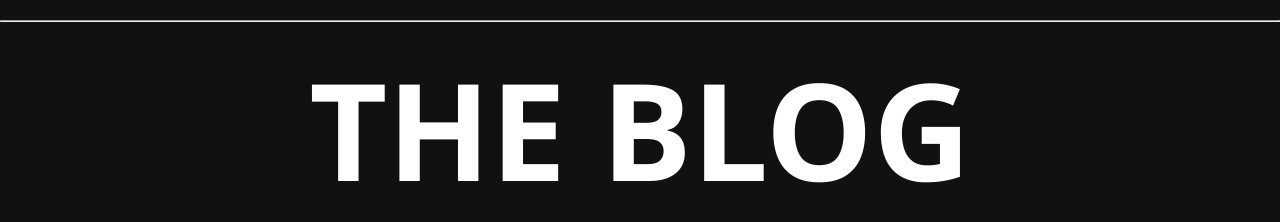
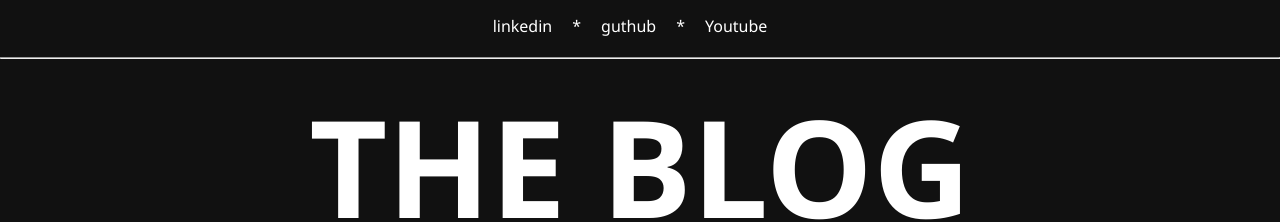
Before and after one commit to viniciuspadovam/angular-blog, an Angular app: page / in a window 1280 px wide. Shown: the top 222 px of the page. Built offline with nearby package versions, Linux system fonts and the light colour scheme.

Commit message:
estilizado menu-bar component

```diff
--- a/src/app/components/menu-bar/menu-bar.component.css
+++ b/src/app/components/menu-bar/menu-bar.component.css
@@ -0,0 +1,9 @@
+.container__menu-bar > ul {
+   display: flex;
+   align-items: center;
+}
+
+.container__menu-bar > ul > li {
+   margin-right: 20px;
+   list-style: none;
+}
--- a/src/app/components/menu-bar/menu-bar.component.html
+++ b/src/app/components/menu-bar/menu-bar.component.html
@@ -1 +1,9 @@
-<p>menu-bar works!</p>
+<div class="container__menu-bar">
+   <ul>
+      <li><a href="#">linkedin </a></li>
+      <li><span> * </span></li>
+      <li><a href="#">guthub</a></li>
+      <li><span> * </span></li>
+      <li><a href="#">Youtube</a></li>
+   </ul>
+</div>
--- a/src/app/pages/home/home.component.css
+++ b/src/app/pages/home/home.component.css
@@ -4,3 +4,10 @@
    justify-content: center;
    gap: 50px;
 }
+
+header {
+   display: flex;
+   justify-content: center;
+
+   margin-top: 15px;
+}
--- a/src/app/pages/home/home.component.html
+++ b/src/app/pages/home/home.component.html
@@ -1,3 +1,7 @@
+<div>
+   <header>
+      <app-menu-bar></app-menu-bar>
+   </header>
    <app-menu-title></app-menu-title>
    <div class="container__articles">
       <div class="articles__main">
@@ -9,3 +13,4 @@
          <app-small-card></app-small-card>
       </div>
    </div>
+</div>
```
Lines whose indentation alone changed are shown as unchanged.
